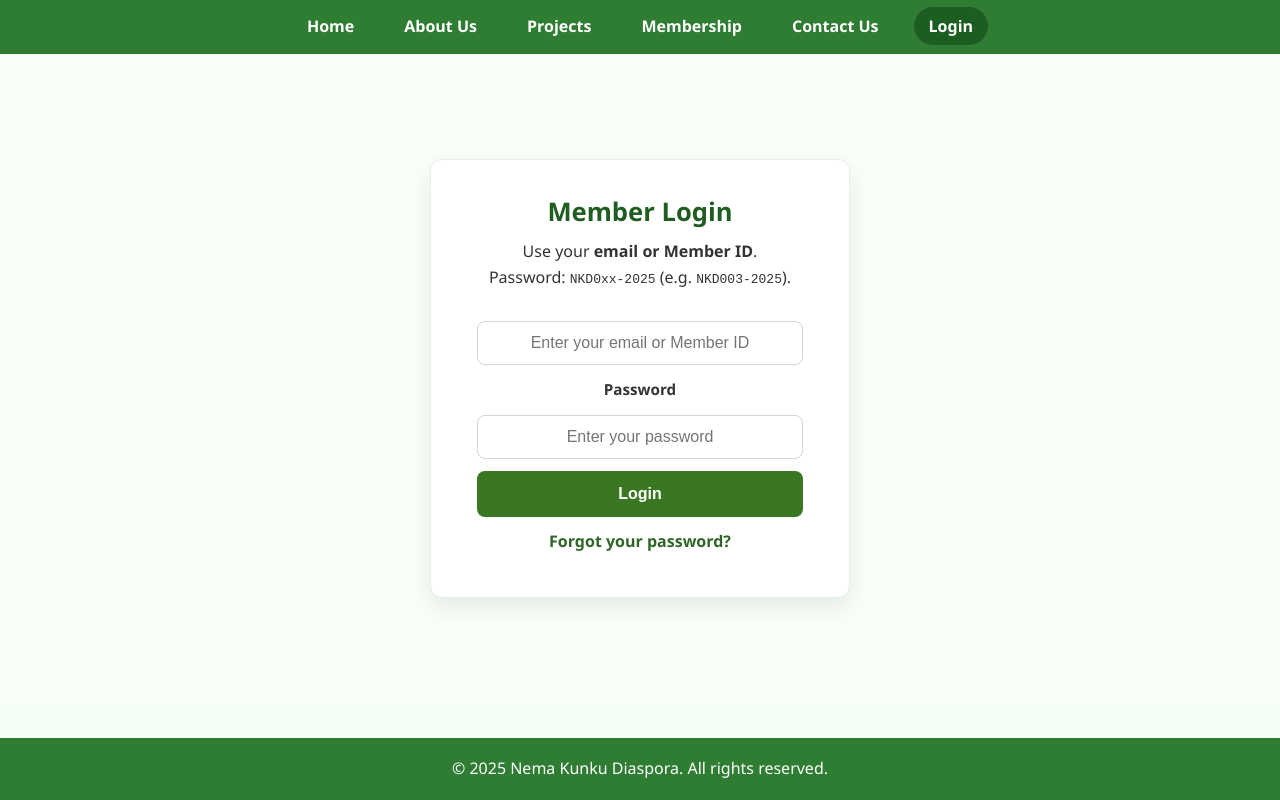
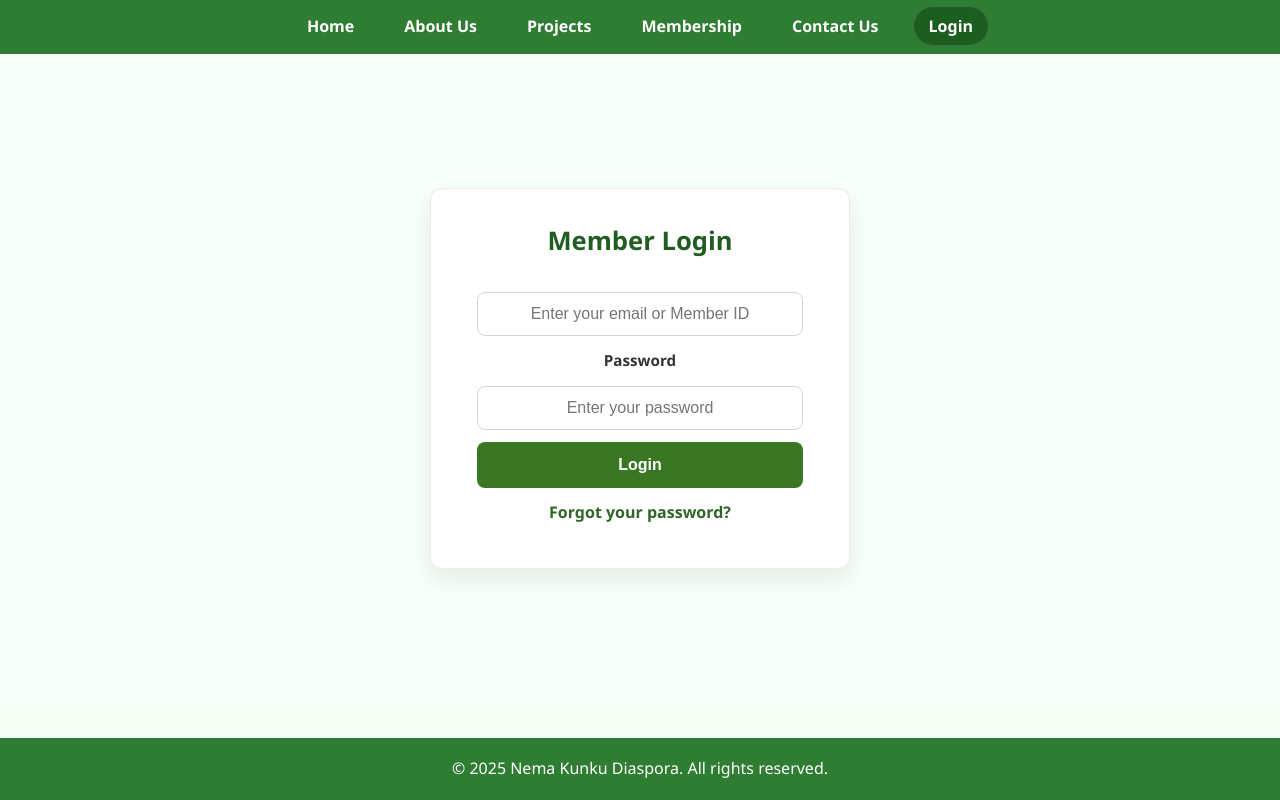
Before and after one commit to myselfhere/Nema-Kunku-Diaspora, a plain HTML site: page Frontend/login.html in a window 1280 px wide. Drawn offline with Linux system fonts and the light colour scheme.

Commit message:
Update login.html

```diff
--- a/Frontend/login.html
+++ b/Frontend/login.html
@@ -59,8 +59,6 @@
     <section class="login-section">
       <div class="login-card">
         <h2>Member Login</h2>
-        <p>Use your <strong>email or Member ID</strong>.<br>
-           Password: <code>NKD0xx-2025</code> (e.g. <code>NKD003-2025</code>).</p>
 
         <form id="loginForm" class="login-form">
           <label for="email"></label>
```
